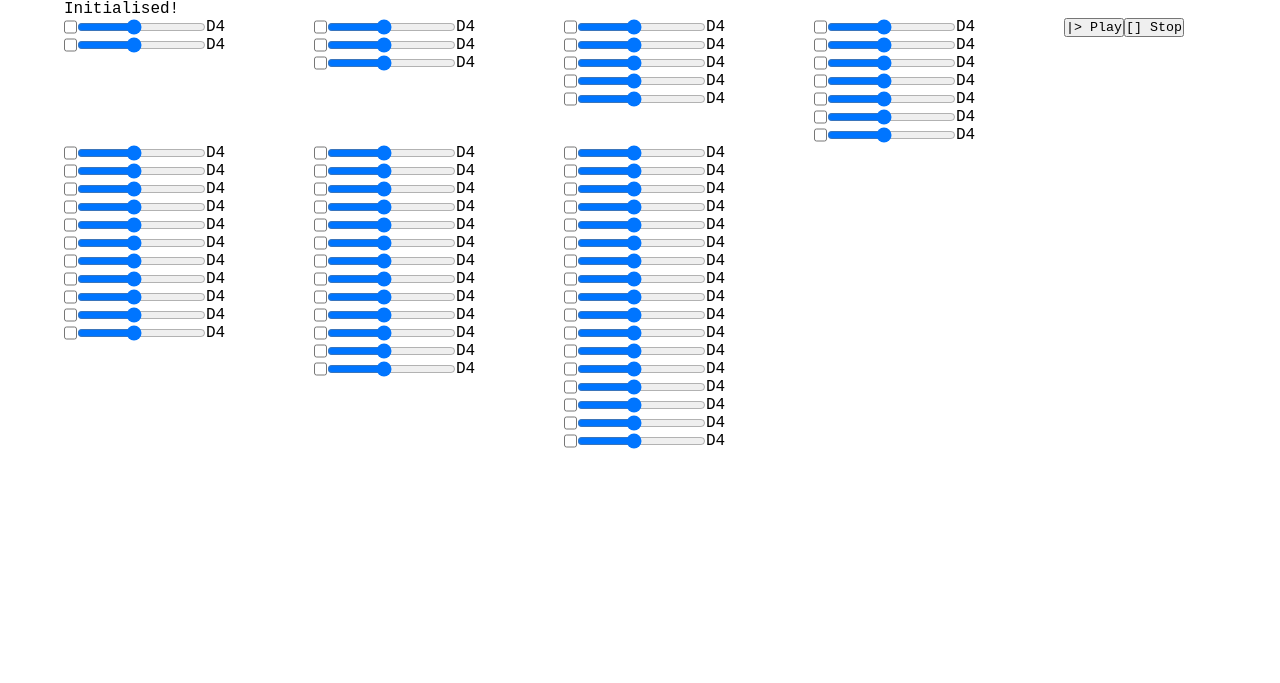
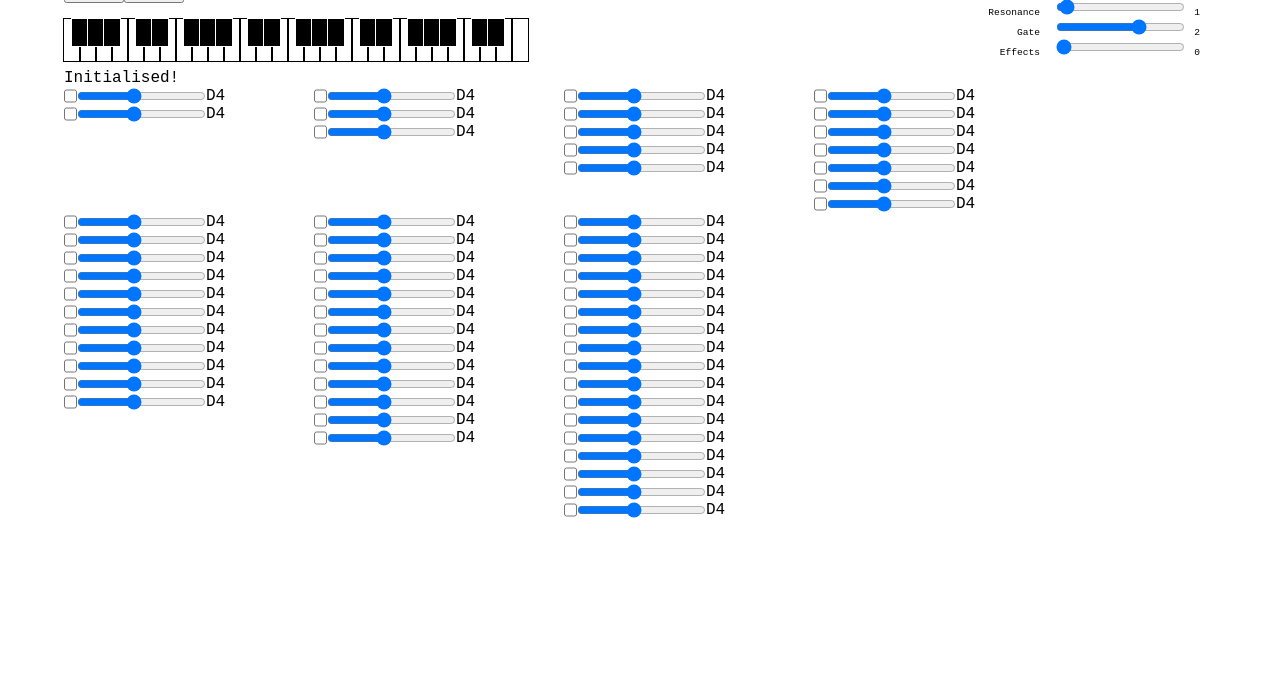
Before and after one commit to Orangetronic/PrimeSeq, a website with bundled scripts: page index.html in a window 1280 px wide. Shown: the part 117-800 px from the top of the page. Built offline with nearby package versions, Linux system fonts and the light colour scheme.

Commit message:
keyboard tracking notes playing, voice controls per sequencer

```diff
--- /dev/null
+++ b/controls.js
@@ -0,0 +1,49 @@
+class Controls {
+  constructor (synth, name) {
+    this.container = document.createElement("div")
+    this.container.classList.add("controls")
+
+    this.name = document.createElement("h2")
+    this.name.innerText = name
+    this.container.appendChild(this.name)
+
+    this.controls = [
+      new Slider("Cutoff",    "cutoff",  1, 0.02, 15, 0.01, val => synth.cutoff(val)),
+      new Slider("Resonance", "res",     1, 0.1,  37, 0.1 , val => synth.resonance(val)),
+      new Slider("Gate",      "gate",    2, 0.01, 3,  0.01, val => synth.setGateTime(val)),
+      new Slider("Effects",   "effects", 0, 0,    1,  0.05, val => synth.wetness(val))
+    ]
+
+    this.controls.forEach(control => this.container.appendChild(control.container))
+  }
+}
+
+class Slider {
+  constructor (label, id, value, min, max, stepSize = 1, callback) {
+    this.container   = document.createElement("div")
+    this.slider      = document.createElement("input")
+    this.value       = document.createElement("label")
+    this.label       = document.createElement("label")
+    this.slider.type = "range"
+    this.slider.min  = min || 0
+    this.slider.max  = max || 10
+    this.slider.step = stepSize
+    this.slider.value = value
+    this.slider.id   = id
+    this.slider.name = id
+    this.label.for    = id
+    this.label.innerText = label
+    this.value.innerText = value
+    this.value.style = "width: 15px; display: inline-block;"
+    this.slider.addEventListener("input", () => {
+      const value = this.slider.value
+      this.value.innerText = value
+      callback(value)
+    })
+
+    this.container.appendChild(this.label)
+    this.container.appendChild(this.slider)
+    this.container.appendChild(this.value)
+  }
+}
+export default Controls
--- a/index.html
+++ b/index.html
@@ -7,25 +7,20 @@
   <script src="main.js" type="module"></script>
 </head>
 <body>
+  <div id="settings"></div>
   <header>
     <h1>Teaching JavaScript to Sing</h1>
+    <button id="start">|> Play</button><button id="stop">[] Stop</button>
+    <div id="keyboard"></div>
+    <div class="top-margin" id="message"></div>
   </header>
   <noscript>
     <p>
       This is a JavaScript example, but it looks like you have JavaScript disabled — if you don't want to enable JavaScript, maybe you can run this on a friend's computer?
     </p>
   </noscript>
-  <aside class="top-margin" id="message"></aside>
   <main>
-    <button id="start">|> Play</button><button id="stop">[] Stop</button>
-    <div id="stepsa" class="step-container"></div>
-    <div id="stepsb" class="step-container"></div>
-    <div id="stepsc" class="step-container"></div>
-    <div id="stepsd" class="step-container"></div>
-    <div id="stepse" class="step-container"></div>
-    <div id="stepsf" class="step-container"></div>
-    <div id="stepsg" class="step-container"></div>
-    <div id="stepsh" class="step-container"></div>
+    <div id="sequencers"></div>
   </main>
 </body>
 </html>
--- /dev/null
+++ b/keyboard.js
@@ -0,0 +1,44 @@
+import { noteNames } from "./notes.js"
+
+class Key {
+  constructor (name) {
+    this.name = name
+    this.container = document.createElement("div")
+    this.container.classList.add("key")
+    if (this.name.includes("#")) this.container.classList.add("sharp")
+  }
+
+  setActive () { this.container.classList.add("active") }
+  setInactive () { this.container.classList.remove("active") }
+
+}
+
+class Keyboard {
+  constructor (min = 0, max = noteNames.length) {
+    this.container = document.createElement("div")
+    this.container.classList.add("keyboard")
+    this.keys = []
+    let note  = min
+    while (note <= max) {
+      let key = new Key(noteNames[note])
+      this.keys.push(key)
+      this.container.appendChild(key.container)
+      note++
+    }
+  }
+
+  play (playing) {
+    this.keys.forEach(key => {
+      if (playing.has(key.name)) {
+        key.setActive()
+      } else {
+        key.setInactive()
+      }
+    })
+  }
+
+}
+
+
+
+export default Keyboard
--- a/main.js
+++ b/main.js
@@ -1,30 +1,64 @@
-import Singer   from './singer.js'
-import Sequence from './sequencer.js'
+import Singer from "./singer.js"
+import Sequence from "./sequencer.js"
+import Keyboard from "./keyboard.js"
+import Controls from "./controls.js"
 
-window.addEventListener('load', init)
+window.addEventListener("load", init)
 
-function init () {
+function init() {
   // let's get this party started
   setMessage("...initialising")
 
   const AudioContext = window.AudioContext || window.webkitAudioContext
-  const context      = new AudioContext()
+  const context = new AudioContext()
 
-  window.sequencers  = [
-    new Sequence("stepsa", 2,  new Singer(context, { voiceCount: 12 })),
-    new Sequence("stepsb", 3,  new Singer(context, { voiceCount: 12 })),
-    new Sequence("stepsc", 5,  new Singer(context, { voiceCount: 12 })),
-    new Sequence("stepsd", 7,  new Singer(context, { voiceCount: 12 })),
-    new Sequence("stepse", 11, new Singer(context, { voiceCount: 12 })),
-    new Sequence("stepsf", 13, new Singer(context, { voiceCount: 12 })),
-    new Sequence("stepsg", 17, new Singer(context, { voiceCount: 12 })),
-  ]
+  const stepLengths = [2, 3, 5, 7, 11, 13, 17]
+
+  window.sequencers = stepLengths.map(
+    length => new Sequence(length, new Singer(context, { voiceCount: 12 }))
+  )
+
+  window.synthControllers = new Map()
+
+  function showControlsForSequencer (seq) {
+    const controlZone     = document.getElementById("settings")
+    controlZone.innerHTML = ""
+    const controls = synthControllers.get(seq)
+    controlZone.appendChild(controls.container)
+  }
+
+  const sequencerContainer = document.getElementById("sequencers")
+  window.sequencers.forEach((sequencer, index) => {
+    const controller = new Controls(sequencer.voice, "Sequence " + (index + 1))
+    synthControllers.set(sequencer, controller)
+    sequencer.container.addEventListener("click", () => {
+      showControlsForSequencer(sequencer)
+    })
+    sequencerContainer.appendChild(sequencer.container)
+  })
+
+  showControlsForSequencer(sequencers[0])
+
+
+
+  const keyboard = new Keyboard(29, 77)
+  document.getElementById("keyboard").appendChild(keyboard.container)
+
+
+  function step () {
+    const playing = []
+    window.sequencers.forEach(seq => {
+      const note = seq.playNext()
+      !!note && playing.push(note)
+    })
+    const uniquePlaying = new Set(playing)
+    const newMessage = "playing " + Array.from(uniquePlaying).join(", ")
+    keyboard.play(uniquePlaying)
+    setMessage(newMessage)
+  }
 
   document.getElementById("start").addEventListener("click", () => {
-    window.sequence = window.setInterval(
-      () => window.sequencers.forEach(seq => seq.playNext()),
-      250
-    )
+    window.sequence = window.setInterval(step, 350)
   })
   document.getElementById("stop").addEventListener("click", () => {
     window.clearInterval(window.sequence)
@@ -32,14 +66,13 @@ function init () {
   setMessage("Initialised!")
   try {
   } catch (e) {
-    setMessage("There was an error initialising the app:<br />" + JSON.stringify(e))
+    setMessage(
+      "There was an error initialising the app:<br />" + JSON.stringify(e)
+    )
   }
 }
 
-
-
-
-function setMessage (message) {
+function setMessage(message) {
   const el = document.getElementById("message")
   el.innerHTML = message
 }
--- a/notes.js
+++ b/notes.js
@@ -234,5 +234,5 @@ const note = index => {
 }
 
 export {
-  quantize, note
+  quantize, note, noteNames
 }
--- a/package.json
+++ b/package.json
@@ -5,7 +5,7 @@
   "main": "index.js",
   "scripts": {
     "test": "echo \"Error: no test specified\" && exit 1",
-    "start": "python -m SimpleHTTPServer 8080"
+    "dev": "python -m SimpleHTTPServer 8080"
   },
   "author": "@orangetronic",
   "license": "ISC"
--- a/sequencer.js
+++ b/sequencer.js
@@ -1,9 +1,10 @@
 import Step from "./step.js"
 class Sequence {
 
-  constructor (containerId, stepCount, singer) {
+  constructor (stepCount, singer) {
     this.voice = singer
-    this.container = document.getElementById(containerId)
+    this.container = document.createElement("div")
+    this.container.classList.add("step-container")
     this.steps = []
     while (this.steps.length < stepCount) {
       const step = new Step(29, 77)
@@ -12,6 +13,10 @@ class Sequence {
     }
     this.currentStep  = 0
     this.previousStep = null
+  }
+
+  noteNames () {
+    return this.steps.map(step => step.noteName())
   }
 
   randomise (probability = 0.5) {
@@ -28,8 +33,11 @@ class Sequence {
 
     const step = this.steps[this.currentStep]
 
+    let noteName = null
+
     if (step.isActive()) {
       const note = step.value()
+      noteName = step.noteName()
       this.voice.play(note)
     }
 
@@ -38,6 +46,8 @@ class Sequence {
 
     this.currentStep++
     if (this.currentStep == this.steps.length) this.currentStep = 0
+
+    return noteName
   }
 
 }
--- a/singer.js
+++ b/singer.js
@@ -52,7 +52,7 @@ class Singer {
         this.voices.push(voice)
       }
       this.nextVoice = 0
-      this.volume(0.3)
+      this.volume(0.2)
       this.wetness(0)
     } catch (e) {
       console.error(e)
--- a/step.js
+++ b/step.js
@@ -35,6 +35,10 @@ class Step {
 
   removeClass (c = "") {
     this.container.classList.remove(c)
+  }
+
+  noteName () {
+    return this.note.name || null
   }
 
   noteFromVal (v) {
--- a/styles.css
+++ b/styles.css
@@ -23,22 +23,66 @@ html, body {
   margin-right: 1rem;
 }
 
+#settings {
+  float: right;
+  text-align: right;
+  line-height: 1rem;
+}
+#settings h2 { margin-bottom: 1rem; }
+
+#settings label {
+  display: inline-block;
+  margin-right: 1rem;
+  font-size: 0.6rem;
+  line-height: 0.6rem;
+}
+
+
 .step-container {
   float: left;
 }
 
 .step {
-  width: 250px;
   clear: both;
   display: flex;
+  width: 250px;
 }
 
 .step.current::after {
-  margin-left: 1rem;
   background: salmon;
   border-radius: 100%;
   content: " ";
   display: block;
   height: 1rem;
+  margin-left: 1rem;
   width: 1rem;
 }
+
+.keyboard {
+  height: 34px;
+  margin-top: 1rem;
+}
+
+.keyboard .key {
+  float: left;
+  font-size: 8px;
+  height: 42px;
+  outline: 1px solid black;
+  width: 16px;
+  z-index: 0;
+}
+.keyboard .sharp {
+  background: black;
+  color: white;
+  float: left;
+  height: 27px;
+  margin-left: -8px;
+  margin-right: -8px;
+  outline-color: white;
+  transform: translateZ(10px);
+  z-index: 1;
+}
+
+.keyboard .active {
+  background: orangered;
+}
```
Also changed, not shown: enum.js (+18 -0 lines).
